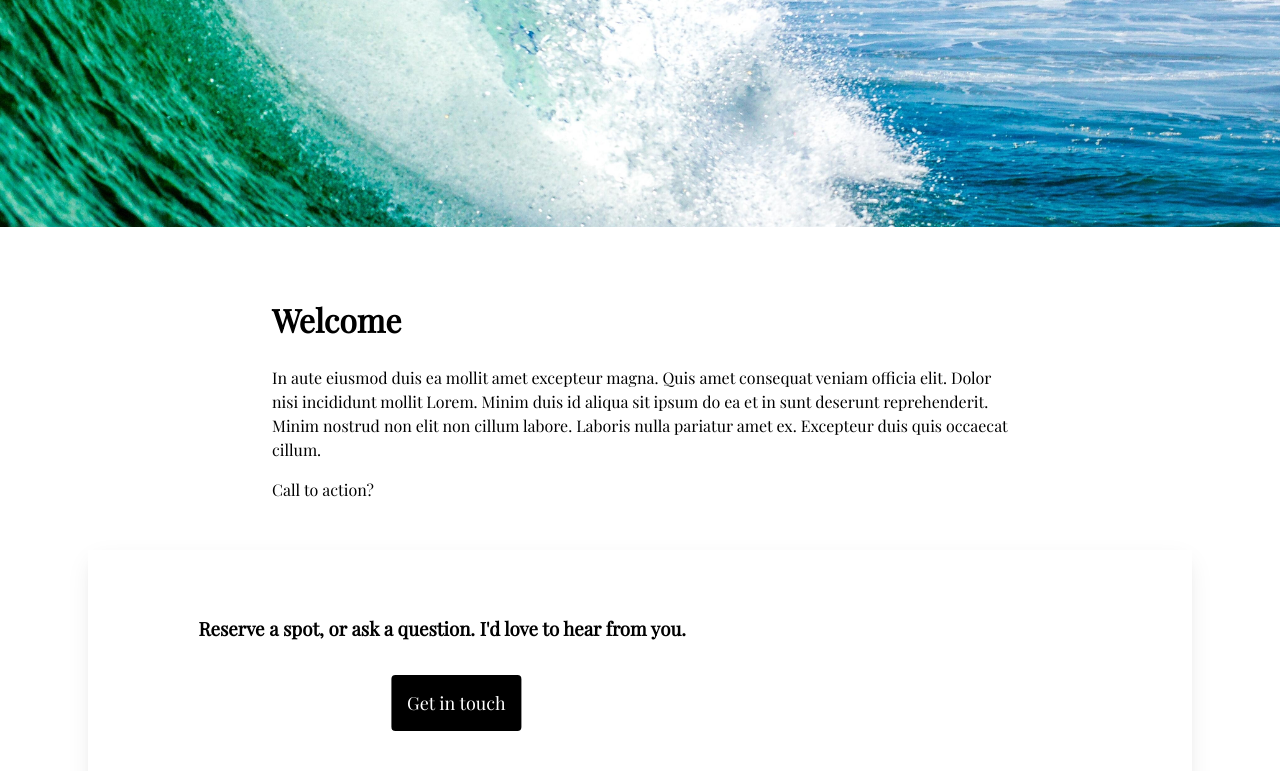
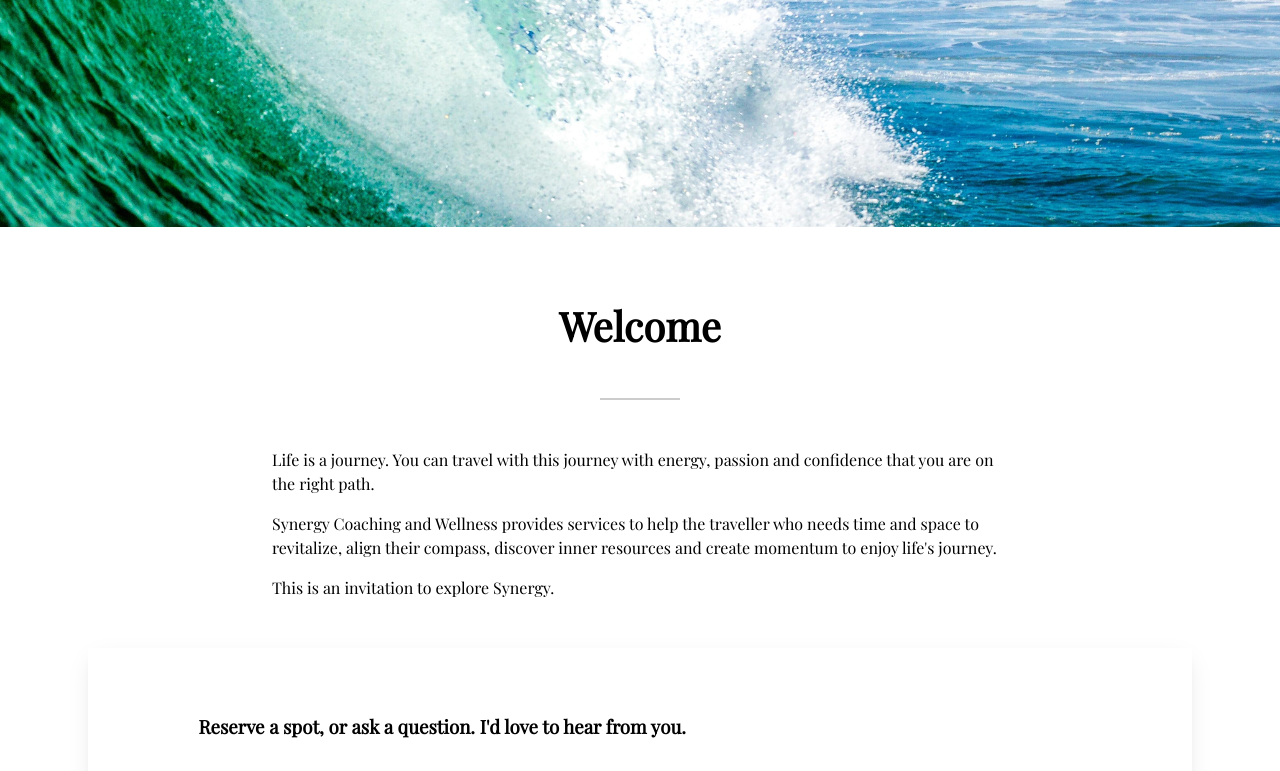
Before and after one commit to tbguest/synergy-coaching, a Next.js app: page / in a window 1280 px wide. Shown: the part 573-1344 px from the top of the page. Built offline with nearby package versions, Linux system fonts and the light colour scheme; a web font is replaced by a local one.

Commit message:
Integrate new content; CTA

```diff
--- a/pages/contact.jsx
+++ b/pages/contact.jsx
@@ -1,10 +1,11 @@
 import styles from "../styles/Page.module.css";
 import { ContactForm } from "../components/ContactForm";
+import classNames from "classnames";
 
 export default function Contact() {
   return (
     <div className={styles.container}>
-      <div className={styles.image_header}></div>
+      <div className={styles.image_header_beach}></div>
       <div className={styles.content}>
         <h1>Contact</h1>
         <hr className={styles.hr} />
--- a/pages/index.js
+++ b/pages/index.js
@@ -9,14 +9,19 @@ export default function Home() {
       <div className={styles.content_container}>
         <div className={styles.welcome_content}>
           <h1>Welcome</h1>
+          <hr className={styles.hr} />
           <p>
-            In aute eiusmod duis ea mollit amet excepteur magna. Quis amet
-            consequat veniam officia elit. Dolor nisi incididunt mollit Lorem.
-            Minim duis id aliqua sit ipsum do ea et in sunt deserunt
-            reprehenderit. Minim nostrud non elit non cillum labore. Laboris
-            nulla pariatur amet ex. Excepteur duis quis occaecat cillum.
+            Life is a journey. You can travel with this journey with energy,
+            passion and confidence that you are on the right path.
           </p>
-          <p>Call to action?</p>
+
+          <p>
+            {
+              "Synergy Coaching and Wellness provides services to help the traveller who needs time and space to revitalize, align their compass, discover inner resources and create momentum to enjoy life's journey."
+            }
+          </p>
+
+          <p>This is an invitation to explore Synergy.</p>
         </div>
       </div>
       <div className={styles.contact_refer}>
--- a/styles/Home.module.css
+++ b/styles/Home.module.css
@@ -15,6 +15,22 @@
   margin-right: auto;
   max-width: var(--content-max-width);
   /* text-align: center; */
+}
+
+.welcome_content h1 {
+  font-size: 2.5rem;
+  text-align: center;
+}
+
+.hr {
+  display: block;
+  margin-left: auto;
+  margin-right: auto;
+  height: 1px;
+  border: 0;
+  border-top: 2px solid #ccc;
+  margin: 3rem auto 3rem auto;
+  width: 5rem;
 }
 
 .contact_refer_content {
```
Also changed, not shown: styles/Page.module.css (+15 -0 lines), public/beach.jpg (added), public/beach_cropped.jpg (added).
